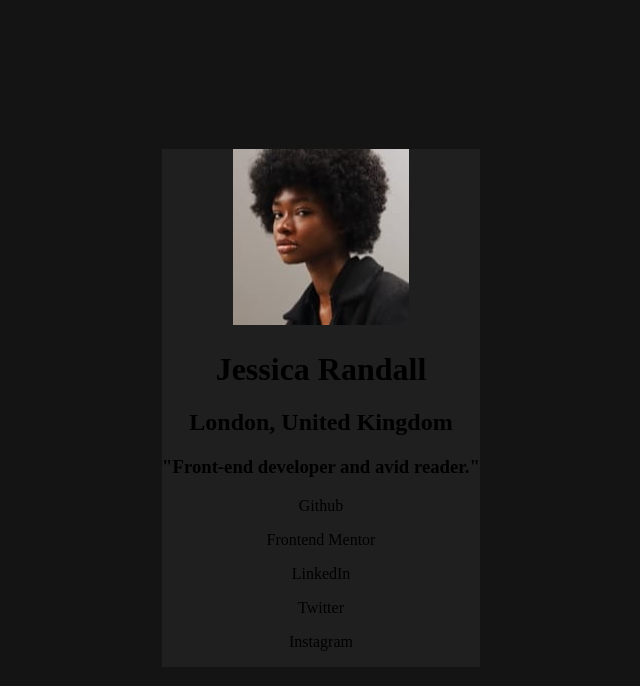
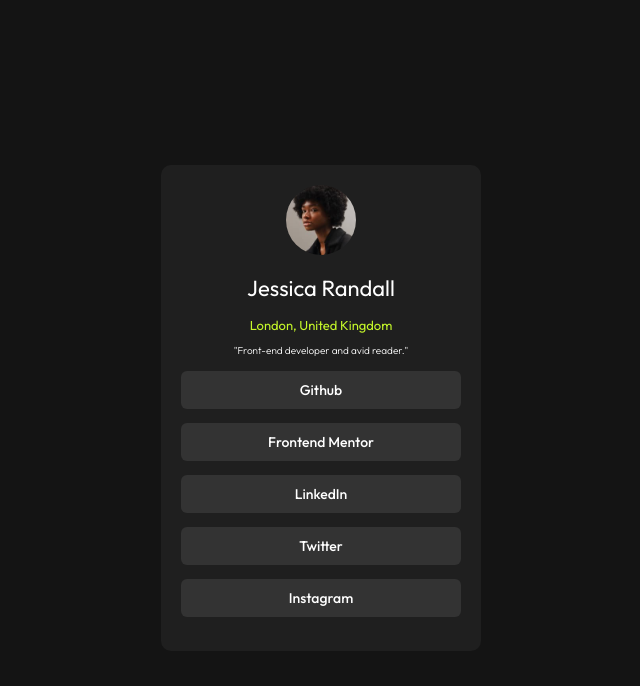
Before and after one commit to ayushi7374/social-links-profile, a plain HTML site: page index.html in a window 1280 px wide. Shown: the whole page, without its empty margins (319-959 px from the left). Drawn offline with Linux system fonts and the light colour scheme.

Commit message:
updated styling

```diff
--- a/styles.css
+++ b/styles.css
@@ -1,11 +1,60 @@
+:root {
+  --primary-text-color: hsl(0, 0%, 100%);
+  --yellow-color: hsl(75, 94%, 57%);
+  --grey-700: hsl(0, 0%, 20%);
+  --grey-800: hsl(0, 0%, 12%);
+  --grey-900: hsl(0, 0%, 8%);
+}
+
 body {
   display: flex;
   justify-content: center;
   align-items: center;
   height: 100vh;
-  background-color: hsl(0, 0%, 8%);
+  background-color: var(--grey-900);
+  font-family: "Outfit";
 }
 .card-layout {
-  background-color: hsl(0, 0%, 12%);
+  background-color: var(--grey-800);
   text-align: center;
+  padding: 20px;
+  border-radius: 10px;
+  width: 280px;
 }
+.card-layout > img {
+  height: 70x;
+  width: 70px;
+  border-radius: 50%;
+}
+.card-layout > h1 {
+  font-size: 22px;
+  color: var(--primary-text-color);
+  font-weight: 400;
+}
+.card-layout > h2 {
+  font-size: 13px;
+  color: var(--yellow-color);
+  font-weight: 400;
+}
+.card-layout > h3 {
+  font-size: 10px;
+  color: var(--primary-text-color);
+  font-weight: 300;
+}
+.card-layout > p {
+  font-size: 14px;
+  font-weight: 500;
+  color: var(--primary-text-color);
+  background-color: var(--grey-700);
+  border-radius: 6px;
+  text-align: center;
+  padding: 10px 30px 10px 30px;
+  transition: background-color color font-weight;
+}
+.card-layout > p:hover {
+  background-color: var(--yellow-color);
+  color: var(--grey-800);
+  cursor: pointer;
+  caret-color: var(--grey-900);
+  font-weight: 600;
+}
```
